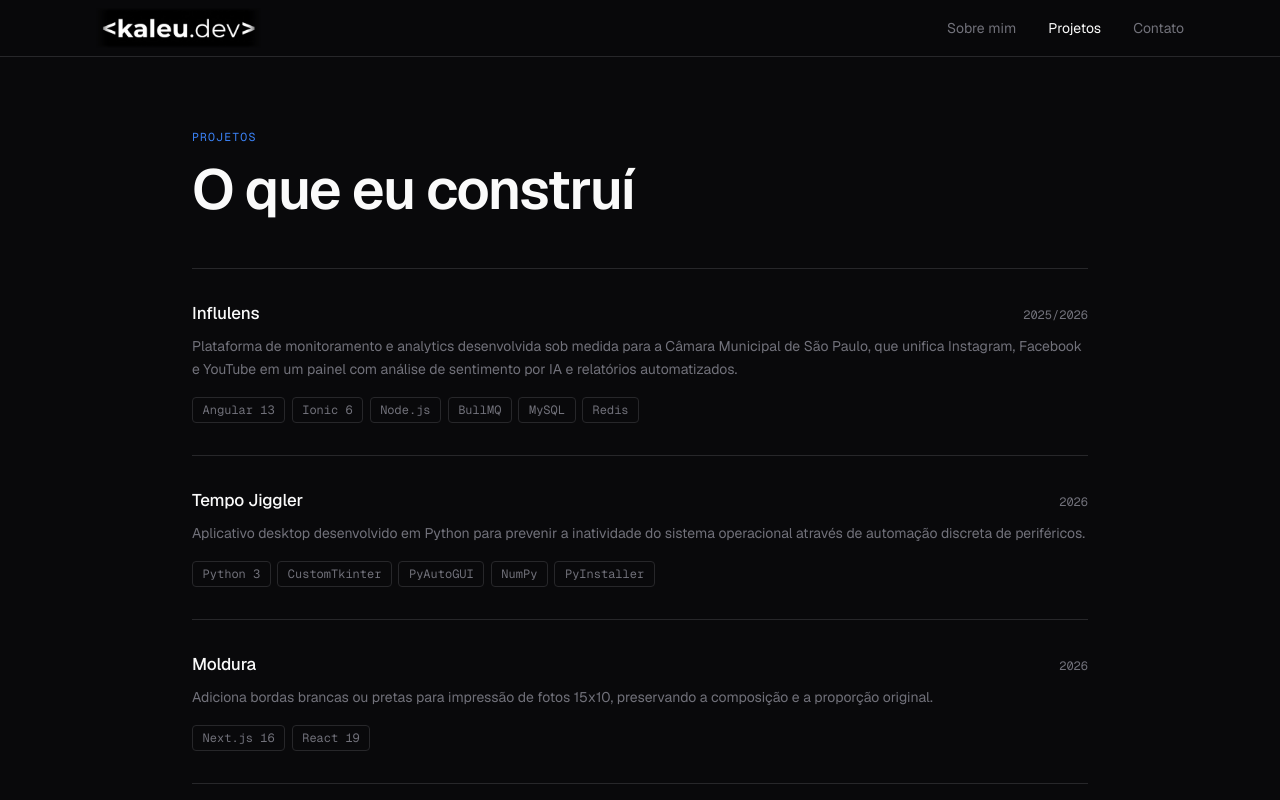
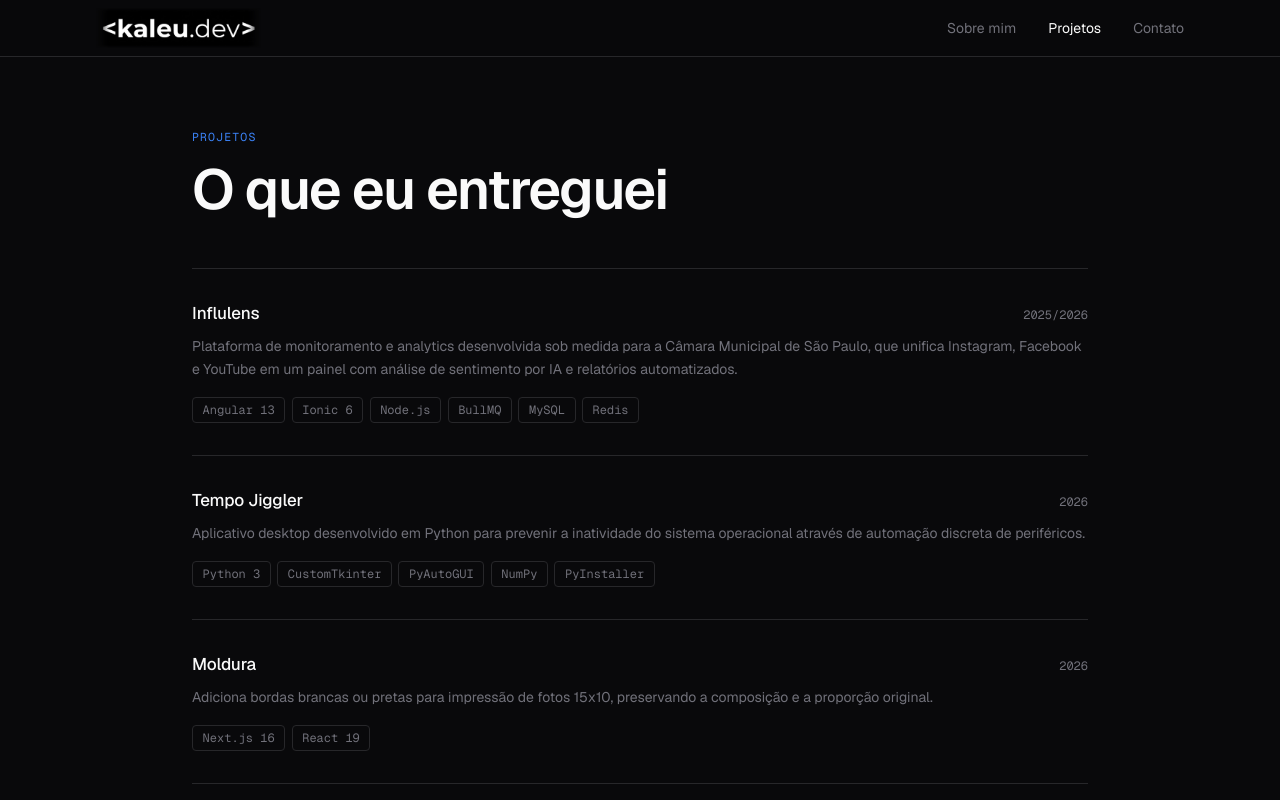
Before and after one commit to Kaleugit/kaleu.dev-site, a Next.js app: page /projetos in a window 1280 px wide. Shown: the top 800 px of the page. Built offline with nearby package versions, Linux system fonts and the light colour scheme.

Commit message:
copy: atualiza título da página /projetos
Co-Authored-By: Claude Sonnet 4.6 <noreply@anthropic.com>

```diff
--- a/app/projetos/page.tsx
+++ b/app/projetos/page.tsx
@@ -59,7 +59,7 @@ export default function Projetos() {
           color: "var(--text)",
           marginBottom: "3rem",
         }}>
-          O que eu construí
+          O que eu entreguei
         </h1>
 
         <div style={{ borderTop: "1px solid var(--border)" }}>
```
